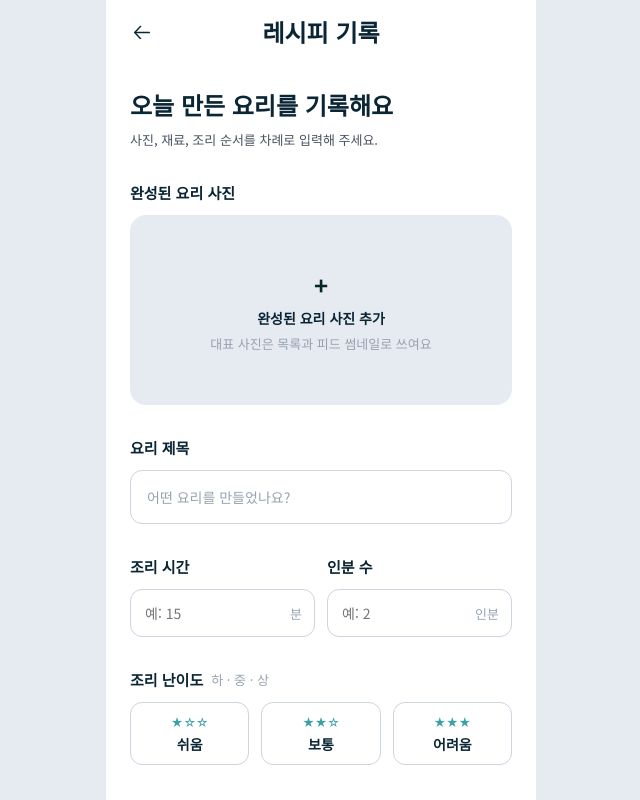
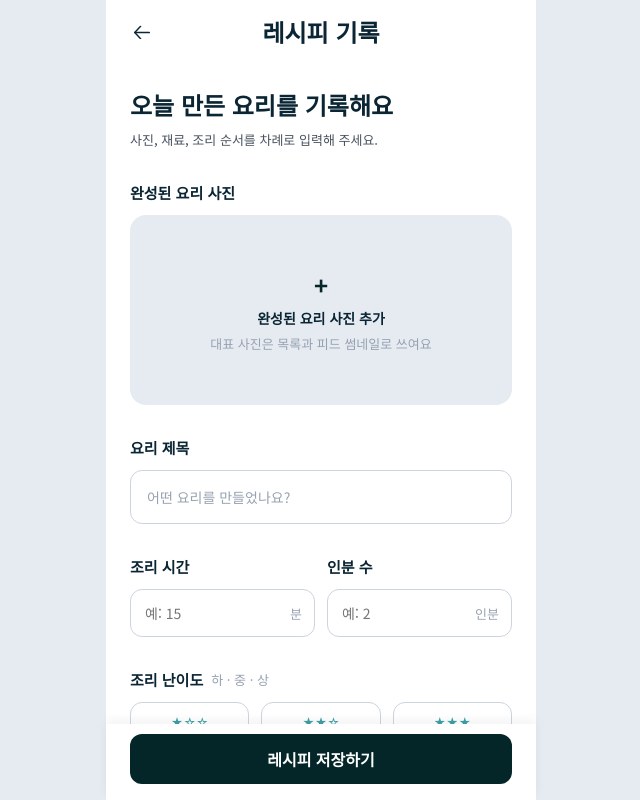
Before and after one commit to AM07Mini/AM07_mini_team1, a React (Vite) app: page /recipe/write in a window 1280 px wide. Shown: the top 800 px of the page, without its empty margins (319-959 px from the left). Built offline with nearby package versions, Linux system fonts and the light colour scheme.

Commit message:
feat: 식재료 ID 매핑, 하단 버튼 고정, UIUX 개선

```diff
--- a/src/features/recipe/page/RecipeWritePage.jsx
+++ b/src/features/recipe/page/RecipeWritePage.jsx
@@ -22,6 +22,7 @@ const Wrapper = styled.main`
   display: flex;
   flex-direction: column;
   gap: 32px;
+  padding-bottom: 85px;
 `;
 
 const Section = styled.div`
@@ -327,14 +328,18 @@ const ToggleDesc = styled.p`
 `;
 
 const SubmitBox = styled.div`
-  margin-top: 16px;
-`;
-
-const RequiredNote = styled.p`
-  margin: 12px 0 0;
-  ${font('caption')}
-  color: ${colors.grey2};
-  text-align: center;
+  position: fixed;
+  bottom: 0;
+  left: 0;
+  right: 0;
+  width: 100%;
+  max-width: 430px;
+  margin: 0 auto;
+  padding: 10px 24px 16px 24px;
+  background-color: ${colors.white};
+  box-shadow: 0 -4px 10px rgba(0, 0, 0, 0.05);
+  box-sizing: border-box;
+  z-index: 10;
 `;
 
 const UnitBox = styled.div`
@@ -423,7 +428,7 @@ export default function RecipeWritePage() {
   const [mainImageFile, setMainImageFile] = useState(null);
 
   // 맛 · 키워드 관련 State
-  const [flavorTags] = useState(["#매운맛", "#간장맛", "#짠맛", "#단맛", "#고소한 맛"]);
+  const [flavorTags] = useState(["매운맛", "간장맛", "#맛", "단맛", "고소한 맛"]);
   const [selectedFlavors, setSelectedFlavors] = useState([]);
   const [isAddingFlavor, setIsAddingFlavor] = useState(false);
   const [customFlavorInput, setCustomFlavorInput] = useState("");
@@ -574,10 +579,28 @@ export default function RecipeWritePage() {
       };
 
       const ingredientIdMap = {
-        "계란": 1, "달걀": 1, "밥": 2, "대파": 3, "양파": 4, "당근": 5, "파": 6, "두부": 7,
-        "어묵": 8, "만두": 9, "고추": 10, "소면": 11, "우동사리": 12, "식빵": 13, "설탕": 14,
-        "우유": 15, "코코아가루": 16, "배포확인파": 17
-      };
+              "계란": 1,
+              "달걀": 1,
+              "밥": 2,
+              "대파": 3,
+              "양파": 4,
+              "당근": 5,
+              "파": 6,
+              "두부": 7,
+              "어묵": 8,
+              "만두": 9,
+              "고추": 10,
+              "소면": 11,
+              "우동사리": 12,
+              "식빵": 13,
+              "설탕": 14,
+              "우유": 15,
+              "코코아가루": 16,
+              "식용유": 21,
+              "마늘": 22,
+              "간장": 19,
+              "마시멜로": 20
+       };
 
       const processedIngredients = [];
 
@@ -915,14 +938,35 @@ export default function RecipeWritePage() {
             {isAddingFlavor ? (
               <FlavorInput
                 autoFocus
-                value={customFlavorInput}
-                onChange={(e) => setCustomFlavorInput(e.target.value)}
-                onKeyDown={handleAddCustomKeyword}
-                placeholder="키워드 입력 후 엔터 (예: #자취요리)"
+                value={customFlavorInput.startsWith('#') ? customFlavorInput : `#${customFlavorInput}`}
+                onChange={(e) => {
+                  const val = e.target.value;
+                  if (!val.startsWith('#')) {
+                    setCustomFlavorInput(`#${val}`);
+                  } else {
+                    setCustomFlavorInput(val);
+                  }
+                }}
+                onKeyDown={(e) => {
+                  if (e.key === 'Enter') {
+                    e.preventDefault();
+                    const newTag = customFlavorInput.replace('#', '').trim();
+                    if (newTag && !customKeywords.includes(newTag)) {
+                      setCustomKeywords([...customKeywords, newTag]);
+                    }
+                    setCustomFlavorInput('');
+                    setIsAddingFlavor(false);
+                  }
+                }}
+                placeholder="#키워드 입력 후 엔터"
               />
             ) : (
-              <Chip size="medium" dashed title="+ 추가" onClick={() => setIsAddingFlavor(true)} />
+              <Chip size="medium" dashed title="+ 추가" onClick={() => {
+                setIsAddingFlavor(true);
+                setCustomFlavorInput('#');
+              }} />
             )}
+
           </ChipGroup>
         </Section>
       </Section>
```
